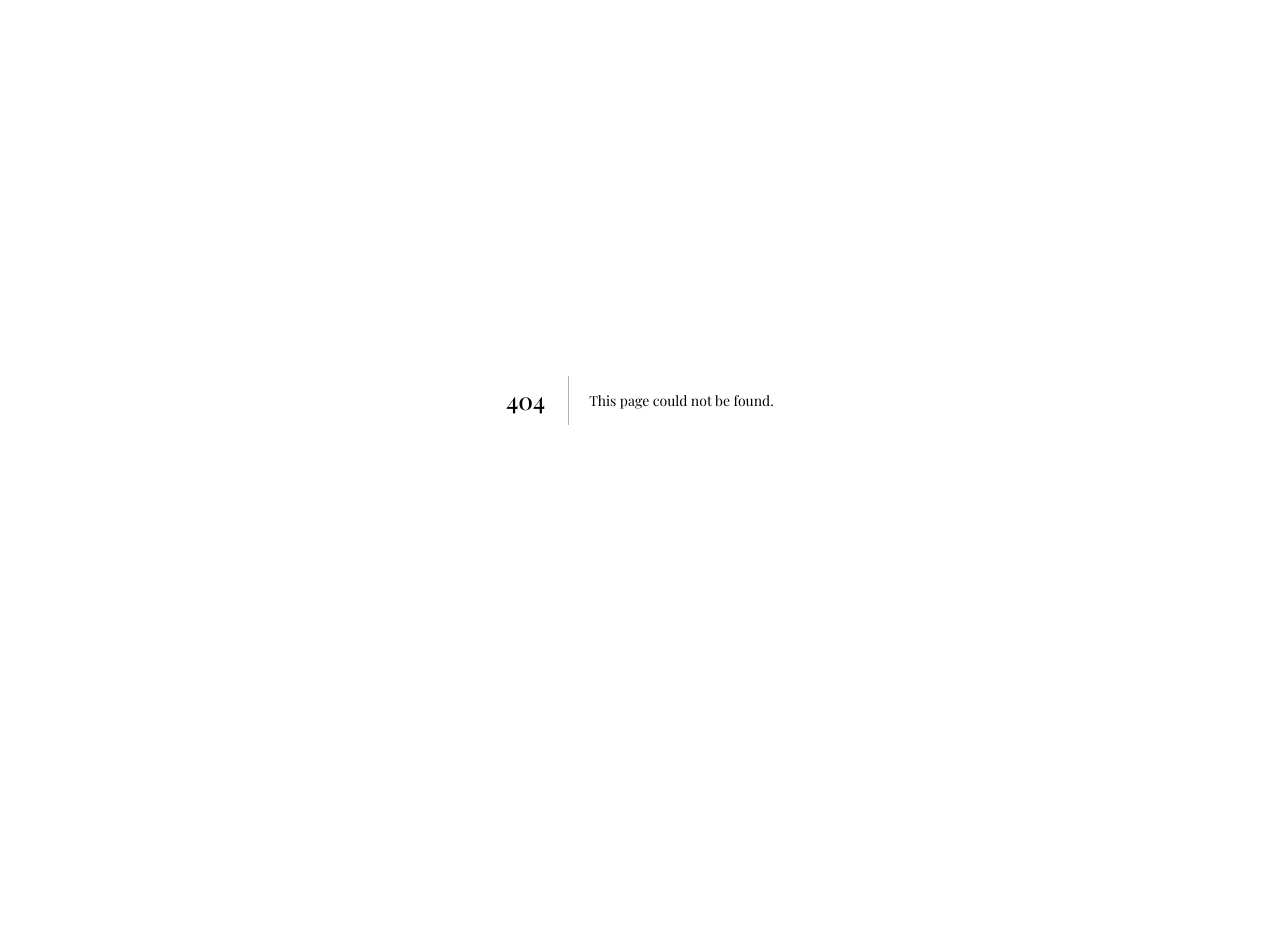
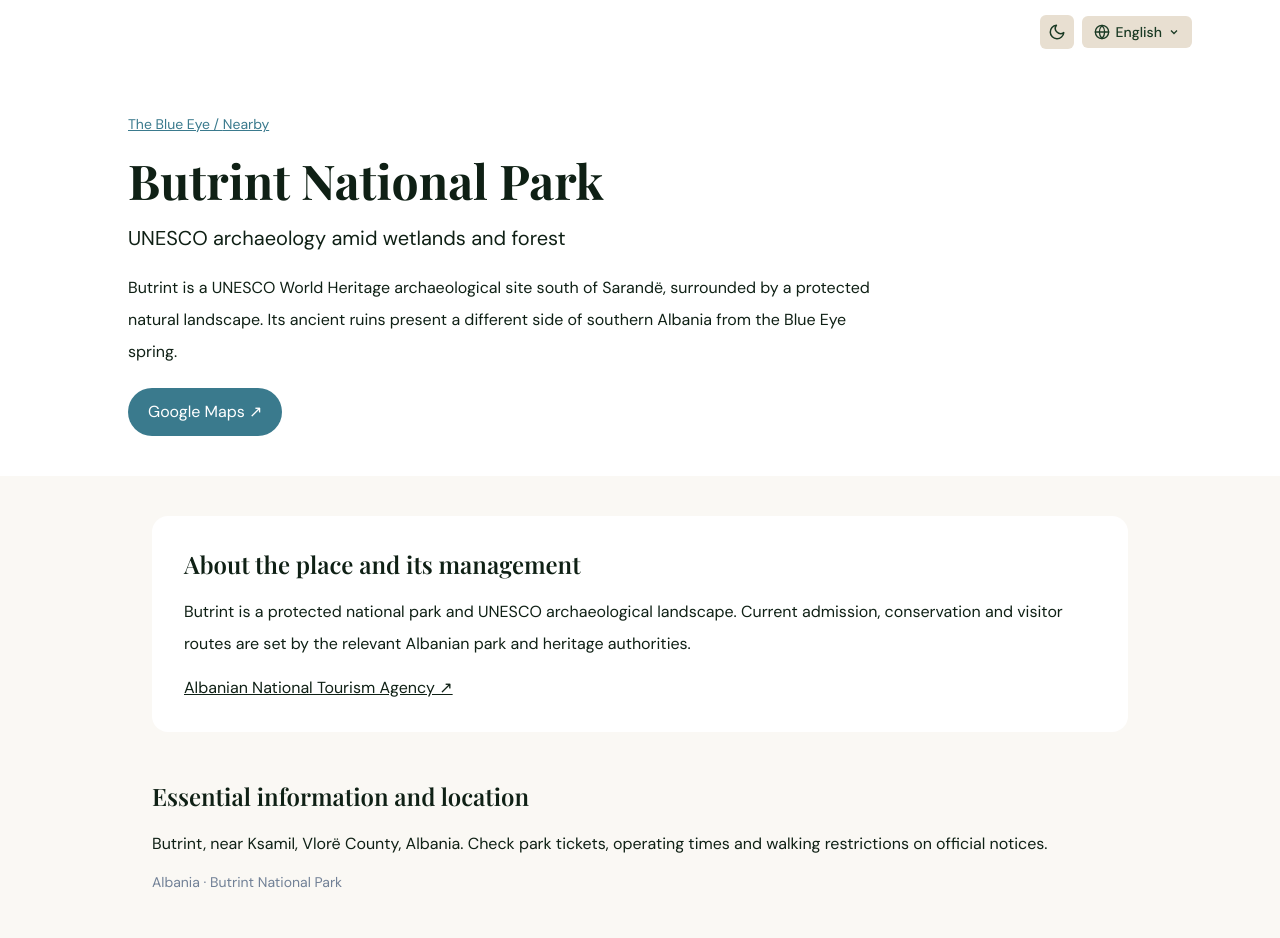
Before and after one commit to n20186005-hash/theblueeyealbania, a Next.js app: page /en/nearby/butrint-national-park in a window 1280 px wide. Before the commit this address had no page. Shown: the top 938 px of the page. Before the commit the page ends 800 px from the top, so only its background shows below. Built offline with nearby package versions, Linux system fonts and the light colour scheme; grey boxes are pictures that could not be loaded; a web font is replaced by a local one.

Commit message:
Add verified nearby attraction content: src/app/[locale]/nearby/[slug]/page.tsx

```diff
--- /dev/null
+++ b/src/app/[locale]/nearby/[slug]/page.tsx
@@ -0,0 +1,29 @@
+import type { Metadata } from 'next';
+import { notFound } from 'next/navigation';
+import Header from '@/components/Header';
+import Footer from '@/components/Footer';
+import { nearby, nearbySlugs, nearbyAssets, type NearbySlug } from '@/lib/nearby';
+import { siteConfig, hreflangLocale } from '@/config/site';
+type Locale = 'sq'|'en'|'zh';
+type Params = Promise<{locale:string;slug:string}>;
+export function generateStaticParams() {return (['sq','en','zh'] as const).flatMap(locale=>nearbySlugs.map(slug=>({locale,slug})));}
+function content(locale:string,slug:string){if(!['sq','en','zh'].includes(locale)||!nearbySlugs.includes(slug as NearbySlug))notFound();return nearby[locale as Locale][slug as NearbySlug];}
+export async function generateMetadata({params}:{params:Params}):Promise<Metadata>{const {locale,slug}=await params;const p=content(locale,slug);return {title:`${p.name} | The Blue Eye nearby`,description:p.about,alternates:{canonical:`${siteConfig.baseUrl}/${locale}/nearby/${slug}`,languages:Object.fromEntries([...(['sq','en','zh'] as const).map(l=>[hreflangLocale[l],`${siteConfig.baseUrl}/${l}/nearby/${slug}`]),['x-default',`${siteConfig.baseUrl}/sq/nearby/${slug}`]])}};}
+export default async function NearbyPage({params}:{params:Params}){
+  const {locale,slug}=await params;const p=content(locale,slug);const asset=nearbyAssets[slug as NearbySlug];
+  const maps=`https://www.google.com/maps/search/?api=1&query=${encodeURIComponent(asset.query)}`;
+  const headings=locale==='zh'?['关于景点与管理主体','基本资料与所在地','历史与建筑','观察重点','建议路线','游览与拍摄建议','常见问答','交通与地图','继续探索周边']:locale==='sq'?['Rreth vendit dhe menaxhimit','Informacion bazë dhe vendndodhja','Histori dhe arkitekturë','Çfarë të vëzhgoni','Rruga e vizitës','Këshilla dhe fotografimi','Pyetje të shpeshta','Orientimi dhe harta','Vende të tjera']:['About the place and its management','Essential information and location','History and architecture','What to notice','Suggested visit route','Visiting and photography','Frequently asked questions','Directions and map','More nearby places'];
+  return <><Header/><main className="min-h-screen" style={{background:'var(--bg-primary)',color:'var(--text-primary)'}}>
+    <section className="pt-28 pb-10 px-4 sm:px-6" style={{background:'var(--bg-secondary)'}}><div className="max-w-5xl mx-auto"><a className="underline text-sm" href={`/${locale}#nearby-places`} style={{color:'var(--accent)'}}>The Blue Eye / {locale==='zh'?'周边景点':locale==='sq'?'Pikat pranë':'Nearby'}</a><h1 className="font-display text-4xl md:text-5xl font-bold my-5">{p.name}</h1><p className="text-xl mb-5">{p.lead}</p><p className="leading-8 max-w-3xl">{p.about}</p><a className="inline-block mt-5 px-5 py-3 rounded-full text-white" style={{background:'var(--accent)'}} href={maps} target="_blank" rel="noopener noreferrer">Google Maps ↗</a></div></section>
+    <div className="max-w-5xl mx-auto px-4 sm:px-6 py-10 space-y-12">
+      <section className="p-6 md:p-8 rounded-2xl" style={{background:'var(--bg-secondary)'}}><h2 className="font-display text-2xl font-semibold mb-4">{headings[0]}</h2><p className="leading-8">{p.management}</p><a className="underline inline-block mt-4" href={asset.official} target="_blank" rel="noopener noreferrer">Albanian National Tourism Agency ↗</a></section>
+      <section><h2 className="font-display text-2xl font-semibold mb-4">{headings[1]}</h2><p className="leading-8">{p.access}</p><p className="mt-3 text-sm" style={{color:'var(--text-muted)'}}>Albania · {p.name}</p></section>
+      <section><img src={asset.image} alt={`${p.name}, Albania — real site photograph`} loading="lazy" className="w-full max-h-[480px] object-cover rounded-2xl"/><p className="text-xs mt-2" style={{color:'var(--text-muted)'}}>Wikimedia Commons · {p.name}</p></section>
+      <section className="grid md:grid-cols-2 gap-8"><div><h2 className="font-display text-2xl font-semibold mb-3">{headings[2]}</h2><p className="leading-8 mb-4">{p.history}</p><p className="leading-8">{p.architecture}</p></div><div className="p-6 rounded-2xl" style={{background:'var(--bg-secondary)'}}><h2 className="font-display text-2xl font-semibold mb-3">{headings[3]}</h2><p className="leading-8">{p.observe}</p></div></section>
+      <section><h2 className="font-display text-2xl font-semibold mb-5">{headings[4]}</h2><ol className="space-y-4">{p.route.map((step,i)=><li className="flex items-start gap-4" key={i}><span className="rounded-full w-8 h-8 shrink-0 flex items-center justify-center text-white" style={{background:'var(--accent)'}}>{i+1}</span><span className="leading-7">{step}</span></li>)}</ol></section>
+      <section className="p-6 rounded-2xl" style={{background:'var(--bg-secondary)'}}><h2 className="font-display text-2xl font-semibold mb-3">{headings[5]}</h2><p className="leading-8">{p.photoTip}</p></section>
+      <section><h2 className="font-display text-2xl font-semibold mb-5">{headings[6]}</h2>{p.faq.map(([q,a])=><div className="border-b py-4" style={{borderColor:'var(--border-color)'}} key={q}><h3 className="font-semibold mb-2">{q}</h3><p className="leading-7">{a}</p></div>)}</section>
+      <section><h2 className="font-display text-2xl font-semibold mb-3">{headings[7]}</h2><p className="mb-4">{p.access}</p><a href={maps} target="_blank" rel="noopener noreferrer" className="underline">Google Maps — {p.name} ↗</a></section>
+      <section><h2 className="font-display text-2xl font-semibold mb-5">{headings[8]}</h2><div className="grid md:grid-cols-2 gap-4">{nearbySlugs.filter(s=>s!==slug).map(s=><a className="p-5 rounded-xl hover:underline" style={{background:'var(--bg-secondary)'}} href={`/${locale}/nearby/${s}`} key={s}>{nearby[locale as Locale][s].name} →</a>)}</div></section>
+    </div><script type="application/ld+json" dangerouslySetInnerHTML={{__html:JSON.stringify({'@context':'https://schema.org','@type':'TouristAttraction',name:p.name,description:p.about,url:`${siteConfig.baseUrl}/${locale}/nearby/${slug}`,image:asset.image,hasMap:maps,address:{'@type':'PostalAddress',addressCountry:'AL'}})}}/></main><Footer/></>;
+}
```
